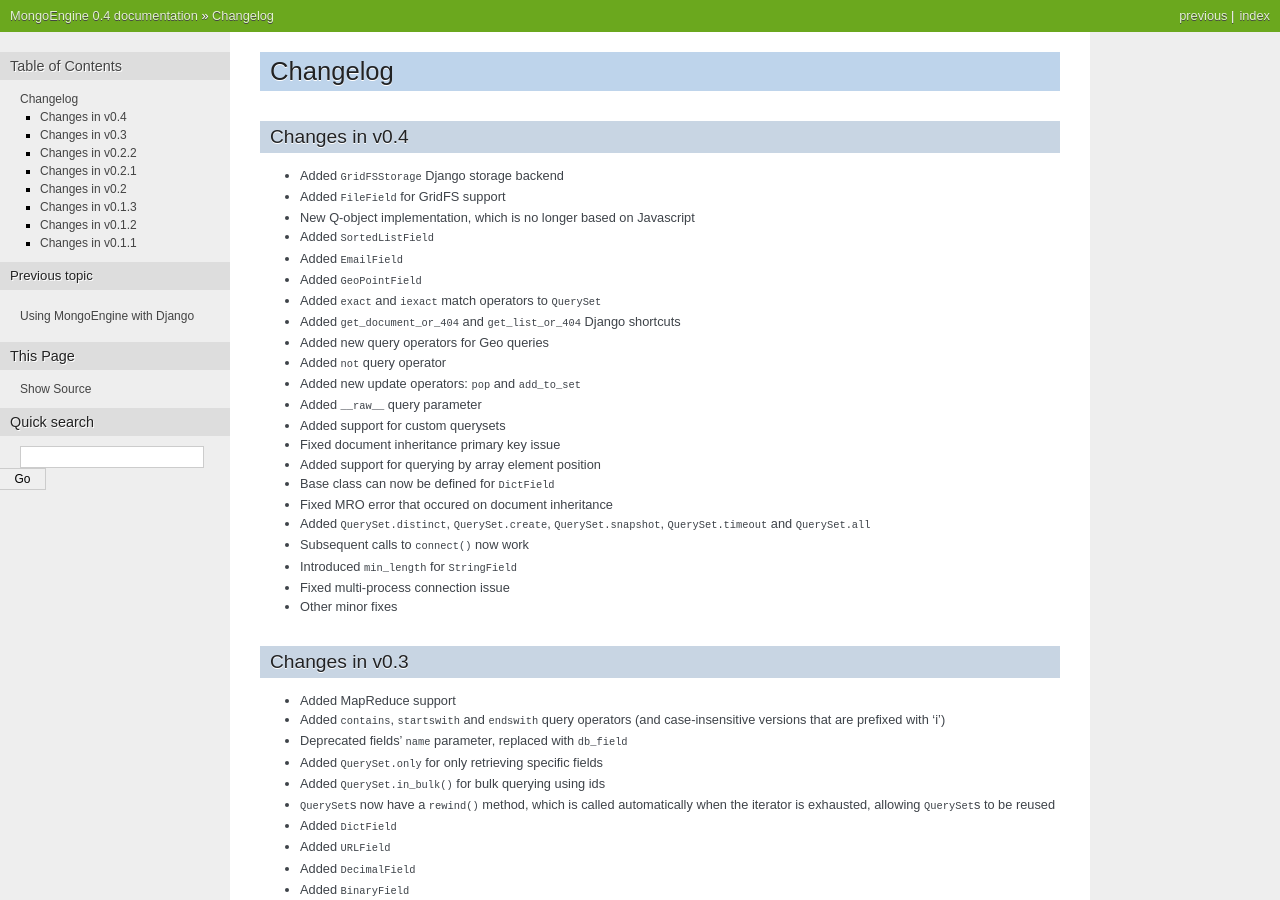
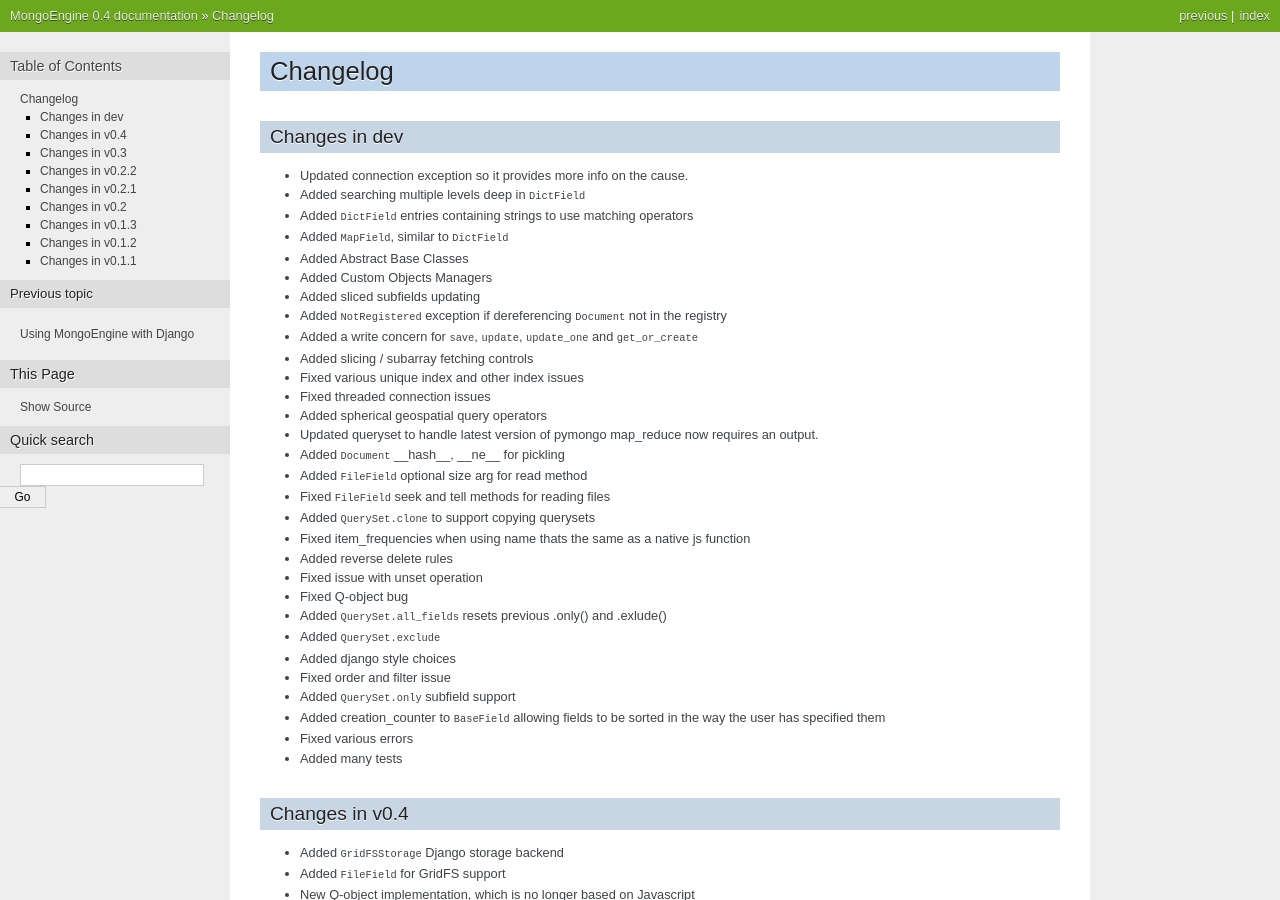
Before and after one commit to MongoEngine/mongoengine, a Sphinx documentation site: the page built from docs/changelog.rst, in a window 1280 px wide and 900 px high. Built offline with Sphinx 7.4.7, drawn with Linux system fonts in a browser that asks for light colours.

Commit message:
Updated changelog

```diff
--- a/docs/changelog.rst
+++ b/docs/changelog.rst
@@ -1,6 +1,42 @@
 =========
 Changelog
 =========
+
+Changes in dev
+==============
+
+- Updated connection exception so it provides more info on the cause.
+- Added searching multiple levels deep in ``DictField``
+- Added ``DictField`` entries containing strings to use matching operators
+- Added ``MapField``, similar to ``DictField``
+- Added Abstract Base Classes
+- Added Custom Objects Managers
+- Added sliced subfields updating
+- Added ``NotRegistered`` exception if dereferencing ``Document`` not in the registry
+- Added a write concern for ``save``, ``update``, ``update_one`` and ``get_or_create``
+- Added slicing / subarray fetching controls
+- Fixed various unique index and other index issues
+- Fixed threaded connection issues
+- Added spherical geospatial query operators
+- Updated queryset to handle latest version of pymongo
+  map_reduce now requires an output.
+- Added ``Document`` __hash__, __ne__ for pickling
+- Added ``FileField`` optional size arg for read method
+- Fixed ``FileField`` seek and tell methods for reading files
+- Added ``QuerySet.clone`` to support copying querysets
+- Fixed item_frequencies when using name thats the same as a native js function
+- Added reverse delete rules
+- Fixed issue with unset operation
+- Fixed Q-object bug
+- Added ``QuerySet.all_fields`` resets previous .only() and .exlude()
+- Added ``QuerySet.exclude``
+- Added django style choices
+- Fixed order and filter issue
+- Added ``QuerySet.only`` subfield support
+- Added creation_counter to ``BaseField`` allowing fields to be sorted in the
+  way the user has specified them
+- Fixed various errors
+- Added many tests
 
 Changes in v0.4
 ===============
```
